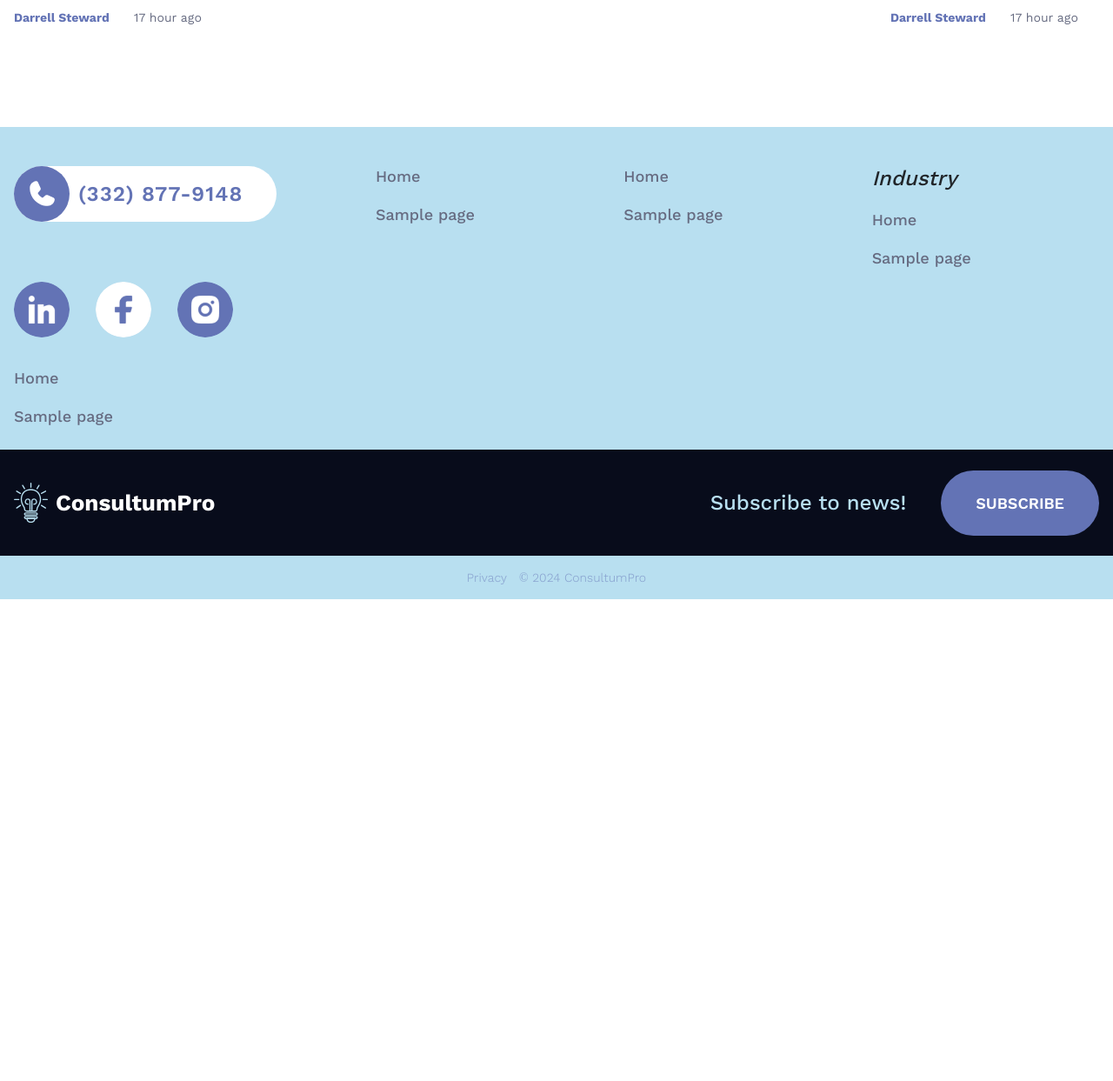
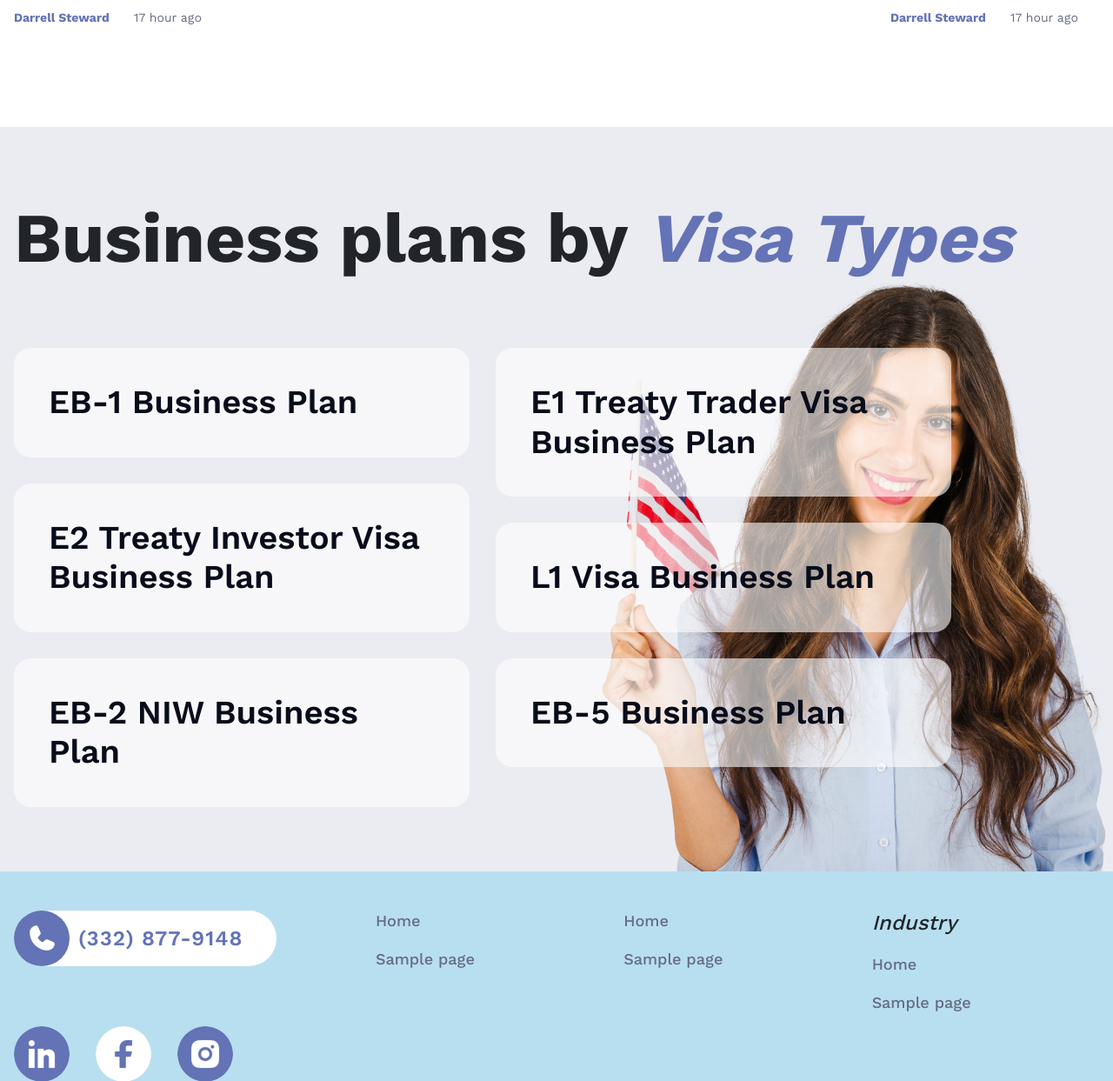
Before and after one commit to Olegborodko/consultum_pro, a WordPress theme: template themes/consultum/template-home.php in a window 1280 px wide; the page is wider, and only the part inside the window is pictured. Shown: the part 1793-3036 px from the top of that part at 87% size. Before the commit the page ends 2482 px from the top of that part, so only its background shows below. Run offline with PHP 8.4 and a stand-in for WordPress, Linux system fonts and the light colour scheme; the site name, menu and one post (Sample post) are stand-ins, and other content is empty; some libraries are stand-ins or nearby versions; some web fonts are replaced.

Commit message:
business-plans block

```diff
--- /dev/null
+++ b/themes/consultum/assets/sass/_business_plans.scss
@@ -0,0 +1,60 @@
+section.business-plans {
+  background-color: #EBECF2;
+
+  h2 {
+    padding-top: 80px;
+    padding-bottom: 70px;
+    font-family: Work Sans;
+    font-size: 80px;
+    font-weight: 700;
+    line-height: 120%;
+    letter-spacing: 0%;
+    text-align: left;
+
+    span {
+      color: #6373B5;
+      font-style: italic;
+    }
+  }
+
+  .business-plans-block {
+    background-image: url("./assets/img/smiling-woman-with-flag.png");
+    background-repeat: no-repeat;
+    background-position: right bottom;
+    padding-bottom: 74px;
+  }
+
+  .box {
+    display: flex;
+    flex-wrap: wrap;
+    max-width: 1100px;
+    align-items: flex-start;
+    gap: 30px;
+
+    .box-plan {
+      gap: 30px;
+      display: flex;
+      flex-direction: column;
+    }
+
+    a {
+      text-decoration: none;
+      border-radius: 20px;
+      background: rgba(255, 255, 255, 0.6);
+      padding: 40px;
+      color: rgb(8, 12, 27);
+      font-family: Work Sans;
+      font-size: 38px;
+      font-weight: 600;
+      line-height: 120%;
+      letter-spacing: 0%;
+      text-align: left;
+      width: 100%;
+      max-width: 524px;
+
+      &:hover {
+        color: #6373B5;
+      }
+    }
+  }
+}
--- a/themes/consultum/assets/sass/main.scss
+++ b/themes/consultum/assets/sass/main.scss
@@ -19,6 +19,7 @@ Tags: custom-background, custom-logo, custom-menu, featured-images, threaded-com
 @import "menu";
 @import "banner";
 @import "five";
+@import "business_plans";
 
 @import "../../elements/consultum_logo/index";
 @import "../../elements/social/index";
--- a/themes/consultum/style.css
+++ b/themes/consultum/style.css
@@ -317,6 +317,60 @@ section.five-section .five-block-left .img-2 {
   }
 }
 
+section.business-plans {
+  background-color: #EBECF2;
+}
+section.business-plans h2 {
+  padding-top: 80px;
+  padding-bottom: 70px;
+  font-family: Work Sans;
+  font-size: 80px;
+  font-weight: 700;
+  line-height: 120%;
+  letter-spacing: 0%;
+  text-align: left;
+}
+section.business-plans h2 span {
+  color: #6373B5;
+  font-style: italic;
+}
+section.business-plans .business-plans-block {
+  background-image: url("./assets/img/smiling-woman-with-flag.png");
+  background-repeat: no-repeat;
+  background-position: right bottom;
+  padding-bottom: 74px;
+}
+section.business-plans .box {
+  display: flex;
+  flex-wrap: wrap;
+  max-width: 1100px;
+  align-items: flex-start;
+  gap: 30px;
+}
+section.business-plans .box .box-plan {
+  gap: 30px;
+  display: flex;
+  flex-direction: column;
+}
+section.business-plans .box a {
+  text-decoration: none;
+  border-radius: 20px;
+  background: rgba(255, 255, 255, 0.6);
+  padding: 40px;
+  color: rgb(8, 12, 27);
+  font-family: Work Sans;
+  font-size: 38px;
+  font-weight: 600;
+  line-height: 120%;
+  letter-spacing: 0%;
+  text-align: left;
+  width: 100%;
+  max-width: 524px;
+}
+section.business-plans .box a:hover {
+  color: #6373B5;
+}
+
 .el-consultum-logo {
   display: flex;
   align-items: center;
--- a/themes/consultum/template-home.php
+++ b/themes/consultum/template-home.php
@@ -85,6 +85,23 @@ $img_src = get_template_directory_uri() . "/assets/img/";
     ?>
   </div>
 </section>
+<section class="business-plans">
+  <div class="custom-containder business-plans-block">
+    <h2>Business plans by <span>Visa Types</span></h2>
+    <div class="box">
+      <div class="box-plan">
+        <a href="#">EB-1 Business Plan</a>
+        <a href="#">E2 Treaty Investor Visa Business Plan</a>
+        <a href="#">EB-2 NIW Business Plan</a>
+      </div>
+      <div class="box-plan">
+        <a href="#">E1 Treaty Trader Visa Business Plan</a>
+        <a href="#">L1 Visa Business Plan</a>
+        <a href="#">EB-5 Business Plan</a>
+      </div>
+    </div>
+  </div>
+</section>
 
 <?php
 get_footer();
```
Also changed, not shown: themes/consultum/assets/img/smiling-woman-with-flag.png (added).
